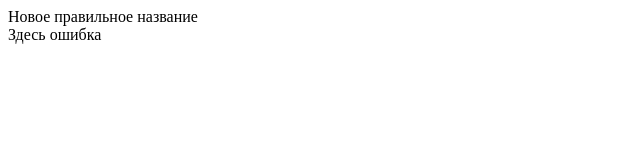
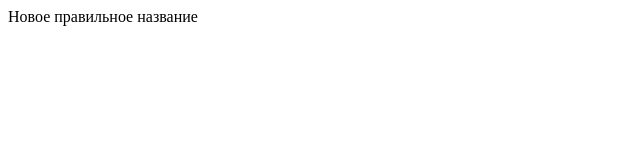
Before and after one commit to svetlanajp/tmp-conf-repo, a plain HTML site: page index.html in a window 1280 px wide. Shown: the full height of the page, 0-640 px from the left. Drawn offline with Linux system fonts and the light colour scheme.

Commit message:
Revert "bad commit"
This reverts commit 08acb8e9926b9b79d1a09d004d33bda94c6b4744.

```diff
--- a/index.html
+++ b/index.html
@@ -11,7 +11,7 @@
     <header>Новое правильное название</header>
 
     <!-- main -->
-    <main>Здесь ошибка</main>
+    <main></main>
 
     <!-- footer -->
     <footer></footer>
```
